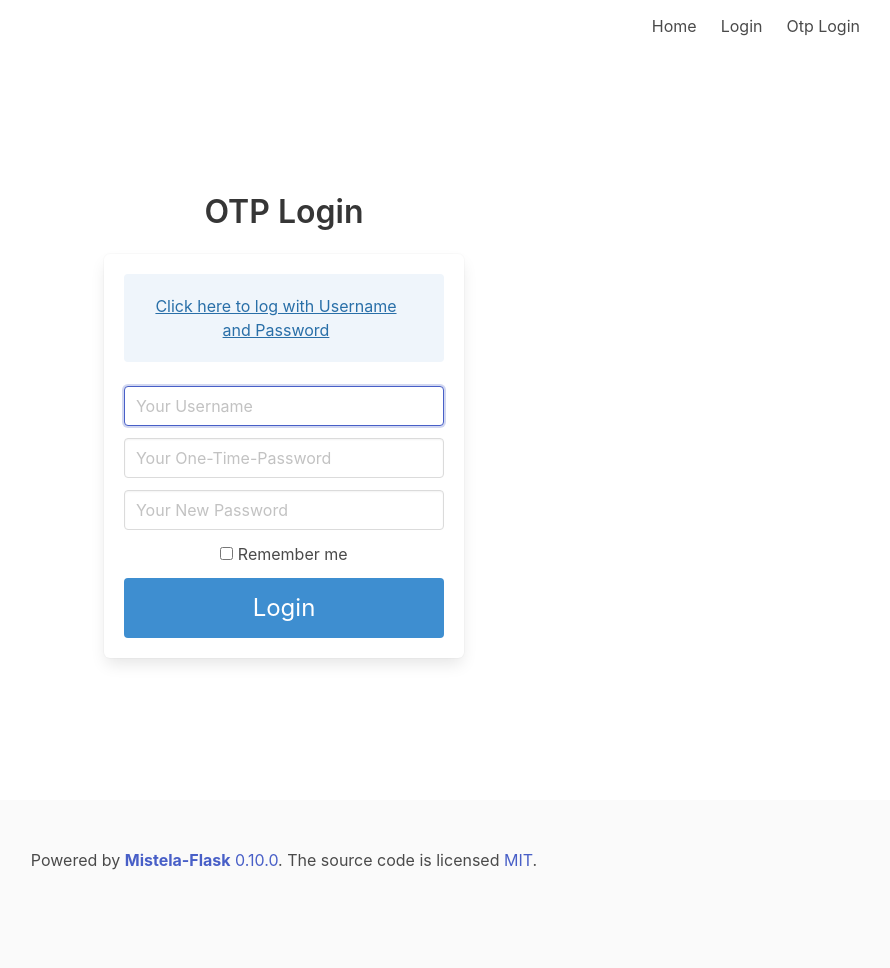
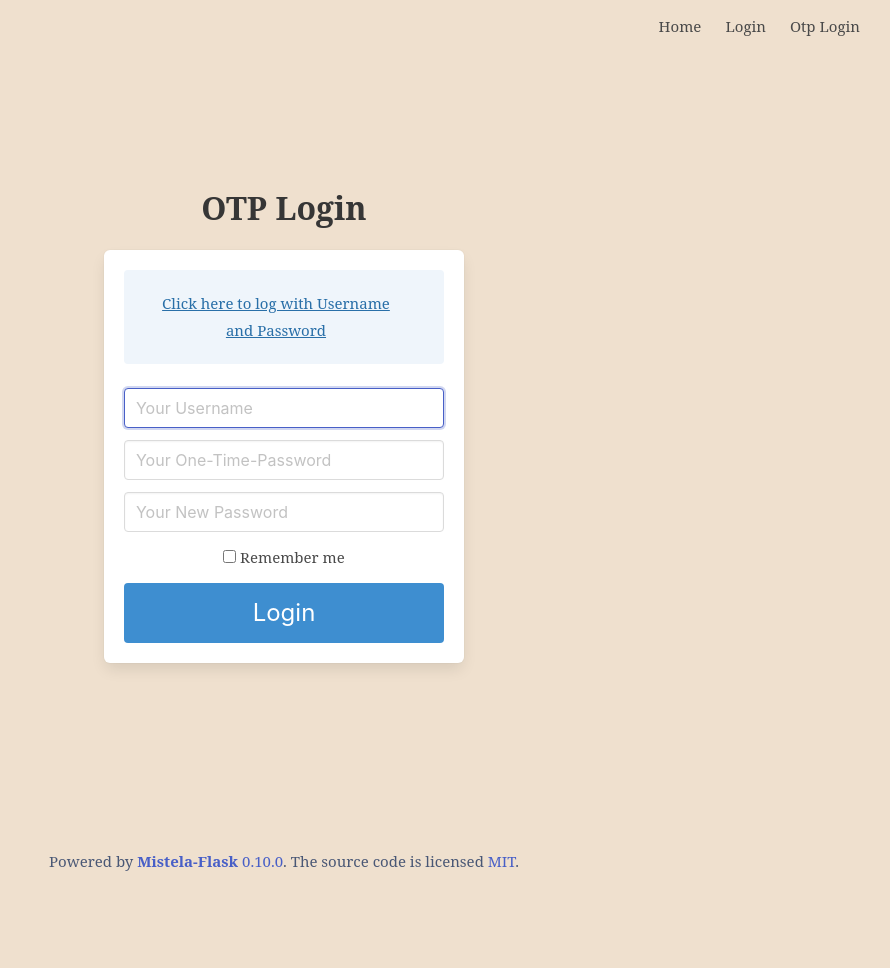
Before and after one commit to Carsopre/mistela-flask, a Flask app: page /otp in a window 1280 px wide. Shown: the whole page, without its empty margins (356-1246 px from the left). After the commit the page ends 871 px from the top, so only its background shows below. Run offline with Flask 3, Linux system fonts and the light colour scheme; some libraries are stand-ins or nearby versions.

Commit message:
chore(static;templates): Made possible to use custom css. Split templates components

```diff
--- /dev/null
+++ b/mistelaflask/static/css/mistela.css
@@ -0,0 +1,18 @@
+body {
+    background-color: #EFE0CE;
+    color: #495775;
+    font: 400 15px/1.8 "Serif", serif;
+}
+
+.footer {
+    background-color: #EFE0CE;
+    padding: 3rem 1.5rem 3rem;
+}
+
+a.navbar-item:hover {
+    background-color: #EFE0CE;
+}
+
+.tile .notification {
+    background-color: #EFE0CE;
+}
--- a/mistelaflask/templates/base.html
+++ b/mistelaflask/templates/base.html
@@ -1,56 +1,10 @@
 <!DOCTYPE html>
 <html>
 
-<head>
-    <meta charset="utf-8">
-    <meta http-equiv="X-UA-Compatible" content="IE=edge">
-    <meta name="viewport" content="width=device-width, initial-scale=1">
-    <title>Flask Auth Example</title>
-    <link rel="stylesheet" href="https://cdn.jsdelivr.net/npm/bulma@0.9.4/css/bulma.min.css">
-    <script src="https://kit.fontawesome.com/7ccc420639.js" crossorigin="anonymous"></script>
-</head>
-
+{% include 'header.html' %}
 <body>
     <section class="hero is-fullheight">
-
-        <div class="hero-head">
-            <nav class="navbar">
-                <div class="container">
-                    <div id="navbarMenuHeroA" class="navbar-menu">
-                        <div class="navbar-end">
-                            <a href="{{ url_for('main.index') }}" class="navbar-item">
-                                Home
-                            </a>
-                            {% if current_user.admin %}
-                            <a href="{{ url_for('admin.index') }}" class="navbar-item">
-                                Admin page
-                            </a>
-                            {% endif %}
-                            {% if current_user.is_authenticated %}
-                            <a href="{{ url_for('main.events_list') }}" class="navbar-item">
-                                The event
-                            </a>
-                            <a href="{{ url_for('main.invitations_list') }}" class="navbar-item">
-                                My Invitation
-                            </a>
-                            <a href="{{ url_for('auth.logout') }}" class="navbar-item">
-                                Logout
-                            </a>
-                            {% endif %}
-                            {% if not current_user.is_authenticated %}
-                            <a href="{{ url_for('auth.login') }}" class="navbar-item">
-                                Login
-                            </a>
-                            <a href="{{ url_for('auth.login_otp') }}" class="navbar-item">
-                                Otp Login
-                            </a>
-                            {% endif %}
-                        </div>
-                    </div>
-                </div>
-            </nav>
-        </div>
-
+        {% include 'navbar.html' %}
         <div class="hero-body">
             <div class="container has-text-centered">
                {% block content %}
--- /dev/null
+++ b/mistelaflask/templates/header.html
@@ -0,0 +1,9 @@
+<head>
+    <meta charset="utf-8">
+    <meta http-equiv="X-UA-Compatible" content="IE=edge">
+    <meta name="viewport" content="width=device-width, initial-scale=1">
+    <title>Flask Auth Example</title>
+    <link rel="stylesheet" href="https://cdn.jsdelivr.net/npm/bulma@0.9.4/css/bulma.min.css">
+    <link rel="stylesheet" href="{{ url_for('static', filename='css/mistela.css') }}">
+    <script src="https://kit.fontawesome.com/7ccc420639.js" crossorigin="anonymous"></script>
+</head>
--- a/mistelaflask/views/admin_views/admin_view_events.py
+++ b/mistelaflask/views/admin_views/admin_view_events.py
@@ -52,7 +52,7 @@ class AdminViewEvents(AdminViewBase):
             flash("Event not found.", category="danger")
             return redirect(url_for("admin.events_list"))
 
-        _event.main_event_id = int(request.form.get("select_main_event"))
+        # _event.main_event_id = int(request.form.get("select_main_event"))
         _event.name = request.form.get("name", _event.name)
         _event.description = request.form.get("description", _event.description)
         _event.icon = request.form.get("icon", _event.icon)
@@ -63,7 +63,9 @@ class AdminViewEvents(AdminViewBase):
     @admin_required
     def _add_view(self):
         return self._render_admin_view_template(
-            "admin_events_add.html", event=models.Event(), main_events=models.MainEvent.query.all()
+            "admin_events_add.html",
+            event=models.Event(),
+            main_events=models.MainEvent.query.all(),
         )
 
     @admin_required
```
Also changed, not shown: mistelaflask/templates/navbar.html (added, +37 -0 lines).
